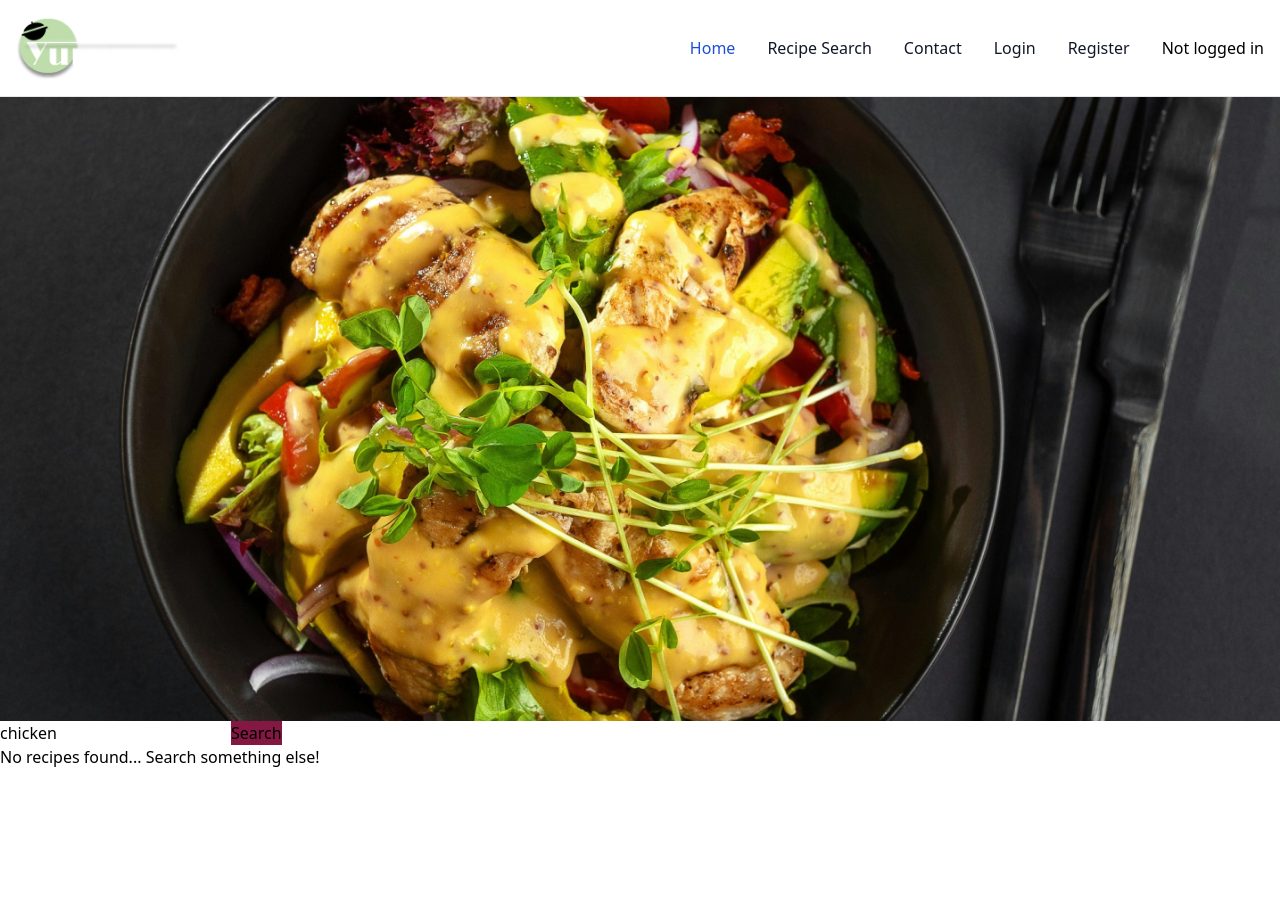
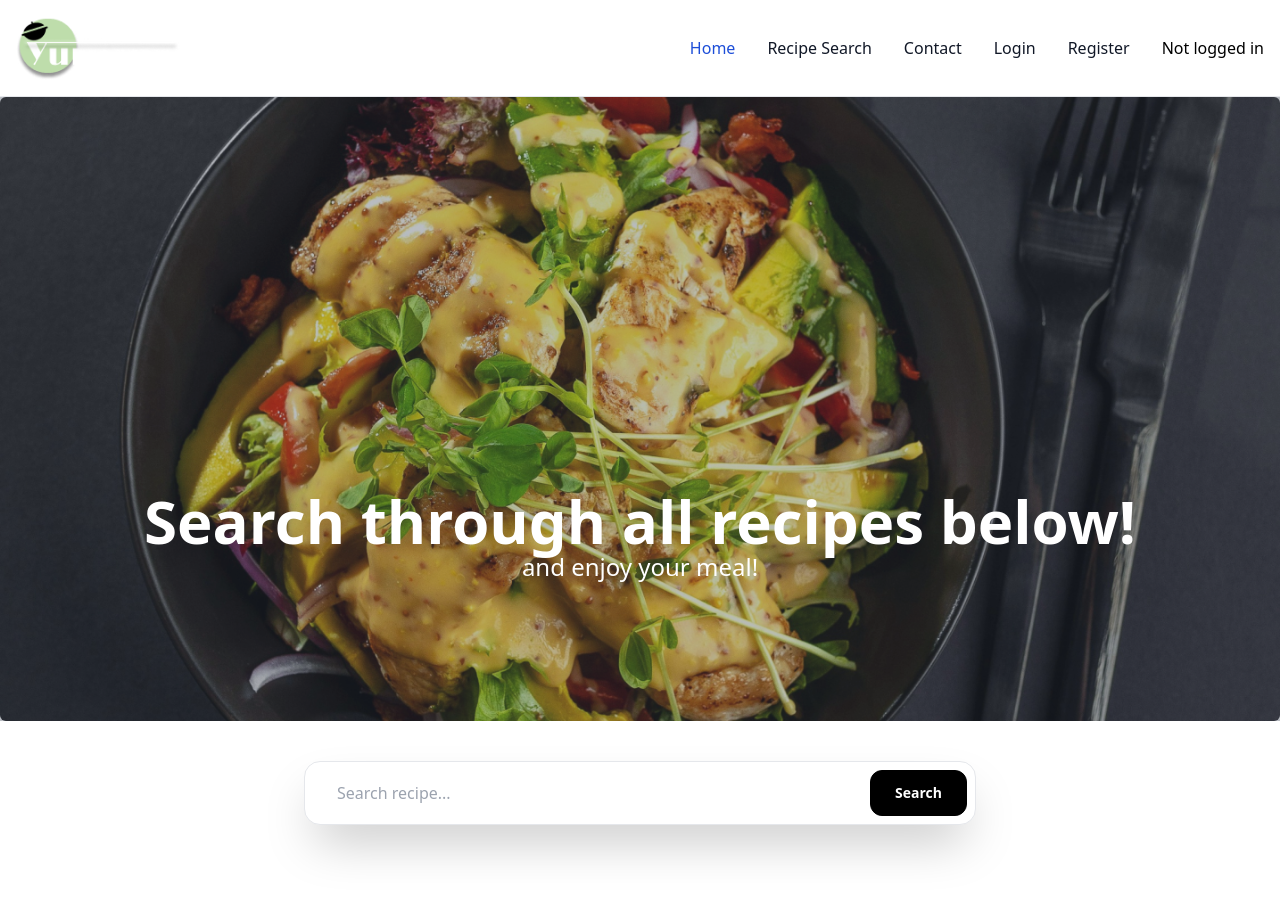
Before and after one commit to chas-academy/u06-fullstack-recipe-app-Chali96, an Angular app in the folder angular-frontend/: page /search in a window 1280 px wide. Shown: the top 898 px of the page. Before the commit the page ends 800 px from the top, so only its background shows below. Built offline with nearby package versions, Linux system fonts and the light colour scheme.

Commit message:
done with recipesearch page

```diff
--- a/angular-frontend/src/app/pages/recipesearch/recipesearch.component.html
+++ b/angular-frontend/src/app/pages/recipesearch/recipesearch.component.html
@@ -1,34 +1,58 @@
-<img src="/assets/homeimg.jpeg" class="size-full" alt="">
+<!-- <img src="/assets/homeimg.jpeg" class="size-full" alt=""> -->
 
-<!-- <div class="flex flex-row justify-center bg-orange-100 rounded-3xl h-56 size-11/12 m-auto text-center mt-5" >
-    <div class="m-14">
-        <h2 class="mb-5 text-4xl text-red-800">Choose a mealtype!</h2>
-        <button class=" font-bold py-2 px-4 rounded-full border-2 border-white text-red-800 ml-10 hover:text-red-300"
-            (click)="searchRecipe()">All Recipes</button>
+<div class="relative size-full mx-auto">
+    <img class="size-full rounded-md" src="/assets/homeimg.jpeg"  alt="Food plate">
+    <div class="absolute inset-0 bg-gray-700 opacity-35"></div>
+    <div class="absolute inset-0 flex flex-col items-center justify-center mt-64">
+        <h2 class="text-white text-6xl font-bold text-center">Search through all recipes below!</h2>
+        <p class="text-white text-2xl">and enjoy your meal!</p>
+    </div>
+</div>
 
-        <button class=" font-bold py-2 px-4 rounded-full border-2 border-white text-red-800 ml-10 hover:text-red-300"
-            (click)="breakfastRecipe()">Breakfast</button>
 
-        <button class=" font-bold py-2 px-4 rounded-full border-2 border-white text-red-800 ml-10 hover:text-red-300"
-            (click)="lunchRecipe()">Lunch</button>
+<label
+    class="mx-auto mt-10 relative bg-white min-w-sm max-w-2xl flex flex-col md:flex-row items-center justify-center border py-2 px-2 rounded-2xl gap-2 shadow-2xl focus-within:border-gray-300"
+    for="search-bar">
+    <input id="search-bar" placeholder="Search recipe..." required
+        class="px-6 py-2 w-full rounded-md flex-1 outline-none bg-white" [(ngModel)]="searchTerm">
+    <button (click)="searchRecipe()"
+        class="w-full md:w-auto px-6 py-3 bg-black border-black text-white fill-white active:scale-95 duration-100 border will-change-transform overflow-hidden relative rounded-xl transition-all disabled:opacity-70">
 
-        <button class=" font-bold py-2 px-4 rounded-full border-2 border-white text-red-800 ml-10 hover:text-red-300"
-            (click)="dinnerRecipe()">Dinner</button>
+        <div class="relative">
 
-        <button class=" font-bold py-2 px-4 rounded-full border-2 border-white text-red-800 ml-10 hover:text-red-300"
-            (click)="dessertRecipe()">Dessert</button>
+            <!-- Loading animation change opacity to display -->
+            <div
+                class="flex items-center justify-center h-3 w-3 absolute inset-1/2 -translate-x-1/2 -translate-y-1/2 transition-all">
+                <svg class="opacity-0 animate-spin w-full h-full" xmlns="http://www.w3.org/2000/svg" fill="none"
+                    viewBox="0 0 24 24">
+                    <circle class="opacity-25" cx="12" cy="12" r="10" stroke="currentColor"
+                        stroke-width="4"></circle>
+                    <path class="opacity-75" fill="currentColor"
+                        d="M4 12a8 8 0 018-8V0C5.373 0 0 5.373 0 12h4zm2 5.291A7.962 7.962 0 014 12H0c0 3.042 1.135 5.824 3 7.938l3-2.647z">
+                    </path>
+                </svg>
+            </div>
 
-        <button class=" font-bold py-2 px-4 rounded-full border-2 border-white text-red-800 ml-10 hover:text-red-300"
-            (click)="snackRecipe()">Snack</button>
-    </div>
+            <div class="flex items-center transition-all opacity-1 valid:"><span
+                    class="text-sm font-semibold whitespace-nowrap truncate mx-auto">
+                    Search
+                </span>
+            </div>
 
+        </div>
+
+    </button>
+</label>
+
+
+
+<!-- <div class="max-w-md mx-auto">
+    <input type="text" id="default-search" class="w-full p-4 ps-10 text-sm text-gray-900 border border-gray-300 rounded-lg bg-gray-50 focus:ring-blue-500 focus:border-blue-500 dark:bg-gray-700 dark:border-gray-600 dark:placeholder-gray-400 dark:text-white dark:focus:ring-blue-500 dark:focus:border-blue-500" placeholder="Search recipe..." required  [(ngModel)]="searchTerm">
+
+<button (click)="searchRecipe()" class="ml-36 text-white hover:bg-blue-800 bg-blue-700 rounded-lg font-medium text-sm px-4 py-2">Search</button>
 </div> -->
 
-<input type="text" [(ngModel)]="searchTerm">
-
-<button (click)="searchRecipe()" class="text-black bg-pink-900">Search</button>
-
-@for(recipe of recipes; track recipe){
+<!-- @for(recipe of recipes; track recipe){
     <article>
         <img src="{{recipe.image}}" alt="Recipe image">
         <h3>{{recipe.label}}</h3>
@@ -37,9 +61,9 @@
             <a [routerLink]="['/recipe', recipe.selfref | recipeidformatter]">Checkout recipe</a>
         </p>
     </article>
-} @empty { <p>No recipes found... Search something else!</p> }
+} @empty { <p>No recipes found... Search something else!</p> } -->
 
-<!-- <div class=" bg-white flex flex-wrap gap-3 w-10/12/12 justify-center mt-6">
+<div class=" bg-white flex flex-wrap gap-3 w-10/12/12 justify-center mt-20">
     <hr>
     @for (recipe of recipes; track recipe) {
     <article class="text-black ">
@@ -57,4 +81,4 @@
     } @empty {
     <p class="text-white">There are no recipes..</p>
     }
-</div> -->
+</div>
--- a/angular-frontend/src/app/pages/recipesearch/recipesearch.component.ts
+++ b/angular-frontend/src/app/pages/recipesearch/recipesearch.component.ts
@@ -16,7 +16,7 @@ import { RecipeidformatterPipe } from '../../pipes/recipeidformatter.pipe';
 export class RecipesearchComponent {
   recipes?: Recipe[];
 
-  searchTerm = 'chicken';
+  searchTerm = '';
 
   constructor(private recipeService: RecipeService) {}
 
```
